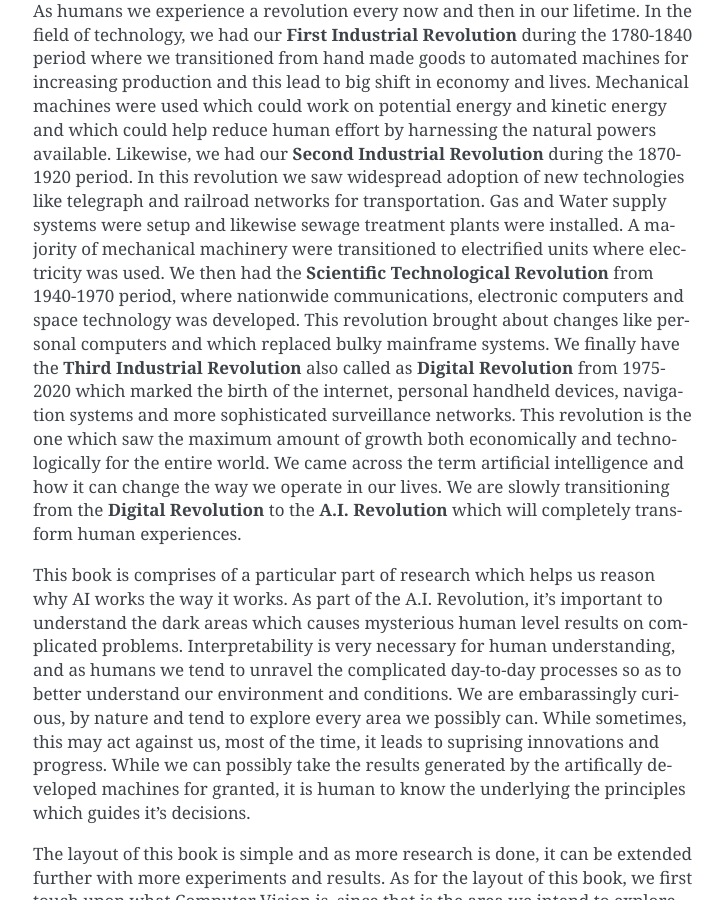
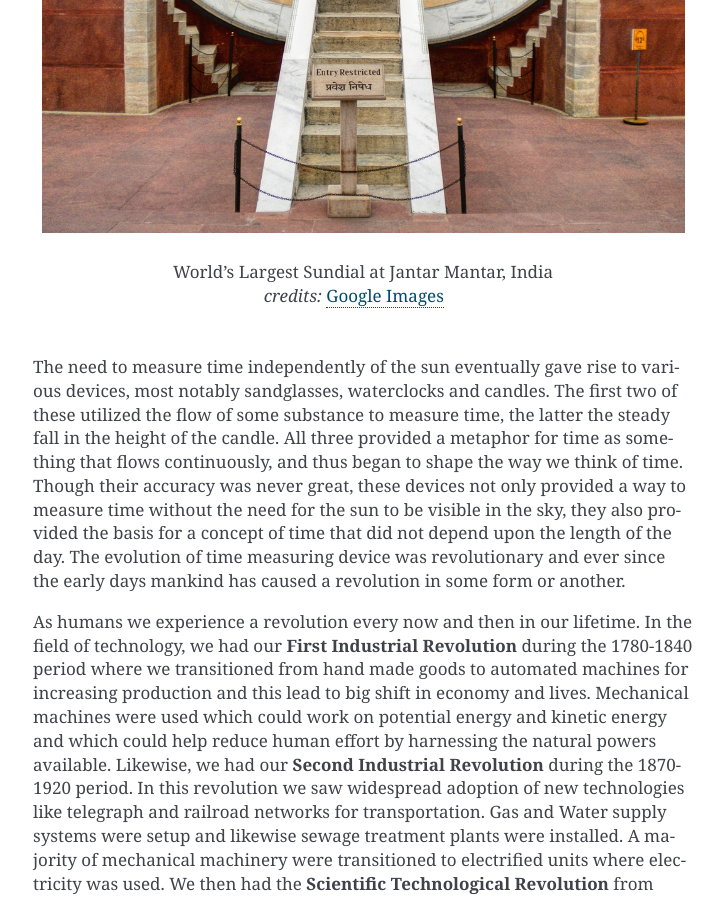
Before and after one commit to nikunjlad/Interpretability-in-Image-Classification-Techniques, a Sphinx documentation site: the page built from docs/chapters/chap1/introduction.rst, in a window 1280 px wide and 900 px high, scrolled down 638 px. Shown: the whole window, without its empty margins (387-1110 px from the left). Built offline with Sphinx 7.4.7, drawn with Linux system fonts in a browser that asks for light colours; pages that are not in the unit, such as notebooks, are missing from menus.

Commit message:
updating the doc introduction

```diff
--- a/docs/chapters/chap1/introduction.rst
+++ b/docs/chapters/chap1/introduction.rst
@@ -13,6 +16,12 @@ our clocks the Egyptian hour was not of constant length; infact it varied with s
 day. It also varied from place to place on the surface of the Earth. Most importantly, time as a measurable concept
 effectively ceased during the time of darkness when there was no sunlight. The Egyptians did not account of the hours the
 light was not present.
+
+.. figure:: ../../_static/sundial.jpg
+   :width: 700px
+
+   World's Largest Sundial at Jantar Mantar, India :raw-html:`<br />`
+   *credits:* `Google Images <https://static.trip101.com/paragraph_media/pictures/000/027/426/large/SunDialJM.jpg?1460623577>`_
 
 The need to measure time independently of the sun eventually gave rise to various devices, most notably sandglasses,
 waterclocks and candles. The first two of these utilized the flow of some substance to measure time, the latter the
```
Also changed, not shown: other parts of docs/chapters/chap1/introduction.rst (+3 -0 lines).
